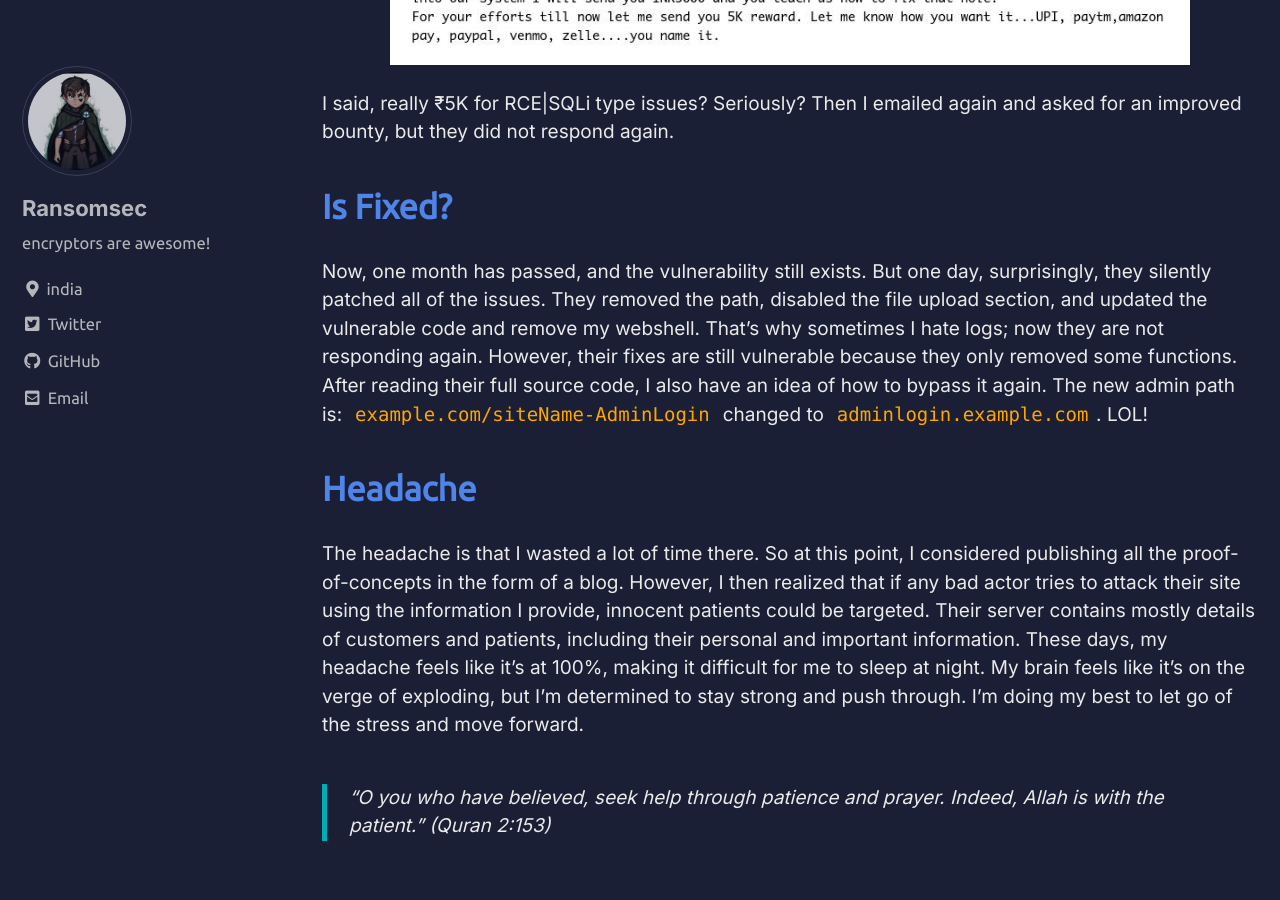
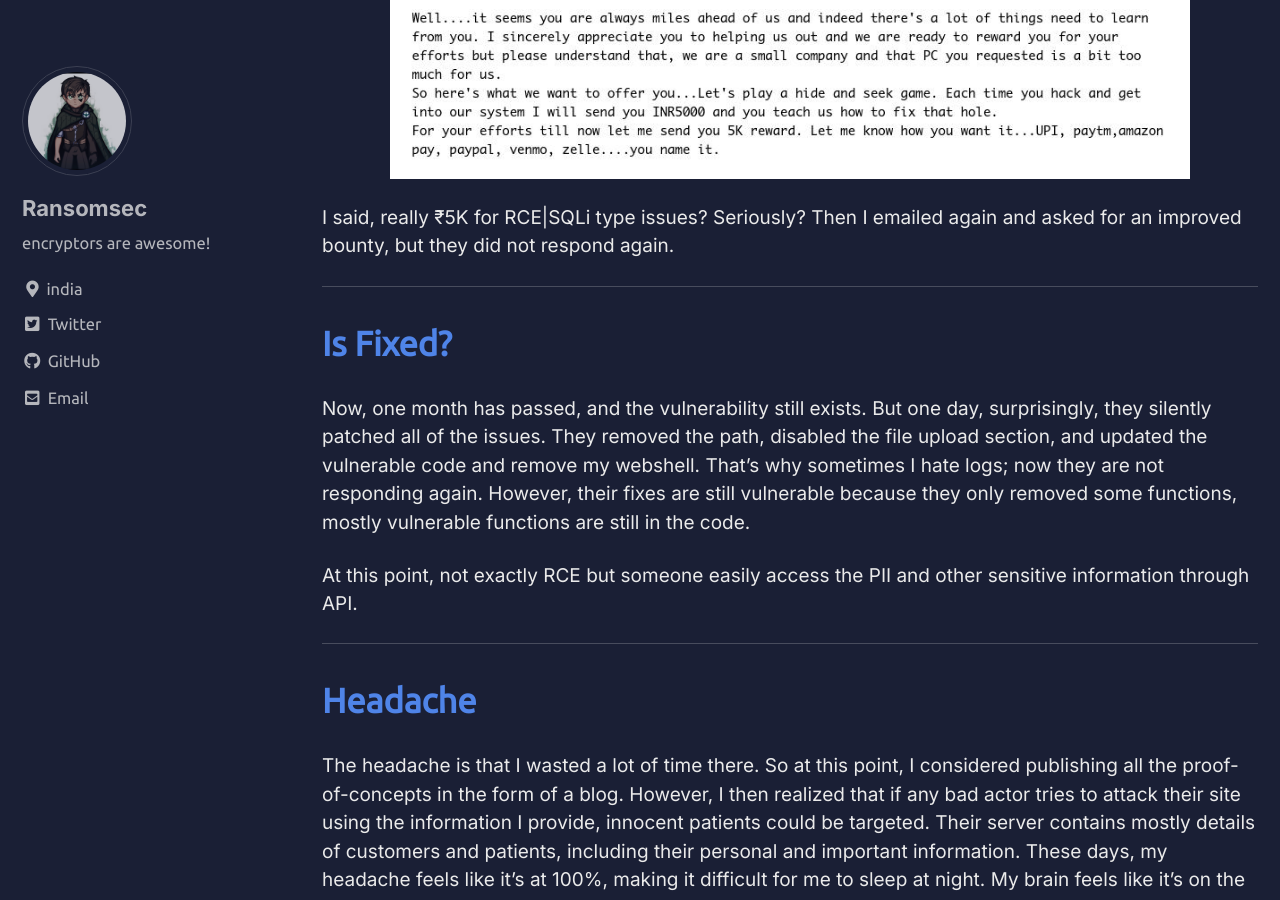
Before and after one commit to ransomsec/ransomsec.github.io, a Jekyll site: the page built from _posts/2023-07-04-the-rce-file.md, in a window 1280 px wide and 900 px high, scrolled down 5040 px. Built offline with Jekyll 4.4.1, drawn with Linux system fonts in a browser that asks for light colours; cached includes are drawn as plain includes; some web fonts are replaced.

Commit message:
cleaning words

```diff
--- a/_posts/2023-07-04-the-rce-file.md
+++ b/_posts/2023-07-04-the-rce-file.md
@@ -3,6 +3,8 @@ tags: [RCE, SQLi, Bug]
 title: The RCE File
 categories: [hunting]
 excerpt: The 0$ RCE!
+---
+
 ---
 
 # Introduction
@@ -18,6 +20,8 @@ Table of Contents:
 
 * toc
 {:toc}
+
+---
 
 # Recon
 
@@ -50,6 +54,8 @@ delved into the source code, hoping to find something significant!
 My main target is a money transfer company, and my new target is use their
 services for transferring money. The backup file I found is related to my new
 target, not my primary one.
+
+---
 
 # Catch The Bug
 
@@ -115,6 +121,8 @@ by uploading a [PHP webshell][web-shell]{:target="_blank"}. Now, I had full
 control over the server. It was an exhilarating experience, and I felt like
 Alderson.
 
+---
+
 # Let's Play The Game
 
 Now, time to stop my testing and report it to the victim organization. However,
@@ -169,6 +177,8 @@ They mailed me with this message:
 I said, really ₹5K for RCE|SQLi type issues? Seriously? Then I emailed again and
 asked for an improved bounty, but they did not respond again.
 
+---
+
 # Is Fixed?
 
 Now, one month has passed, and the vulnerability still exists. But one day,
@@ -176,9 +186,12 @@ surprisingly, they silently patched all of the issues. They removed the path,
 disabled the file upload section, and updated the vulnerable code and remove my
 webshell. That's why sometimes I hate logs; now they are not responding again.
 However, their fixes are still vulnerable because they only removed some
-functions. After reading their full source code, I also have an idea of how to
-bypass it again. The new admin path is: `example.com/siteName-AdminLogin`
-changed to `adminlogin.example.com`. LOL!
+functions, mostly vulnerable functions are still in the code.
+
+At this point, not exactly RCE but someone easily access the PII and other
+sensitive information through API.
+
+---
 
 # Headache
 
@@ -194,6 +207,8 @@ to let go of the stress and move forward.
 
 > "O you who have believed, seek help through patience and prayer. Indeed, Allah
 > is with the patient." (Quran 2:153)
+
+---
 
 # Conclusion
 
```
